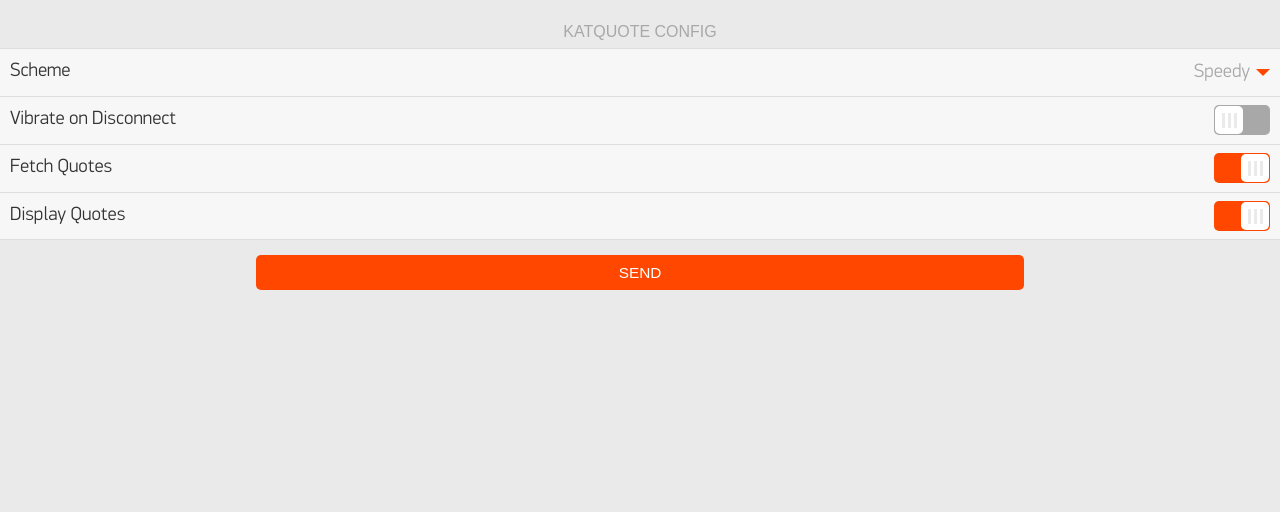
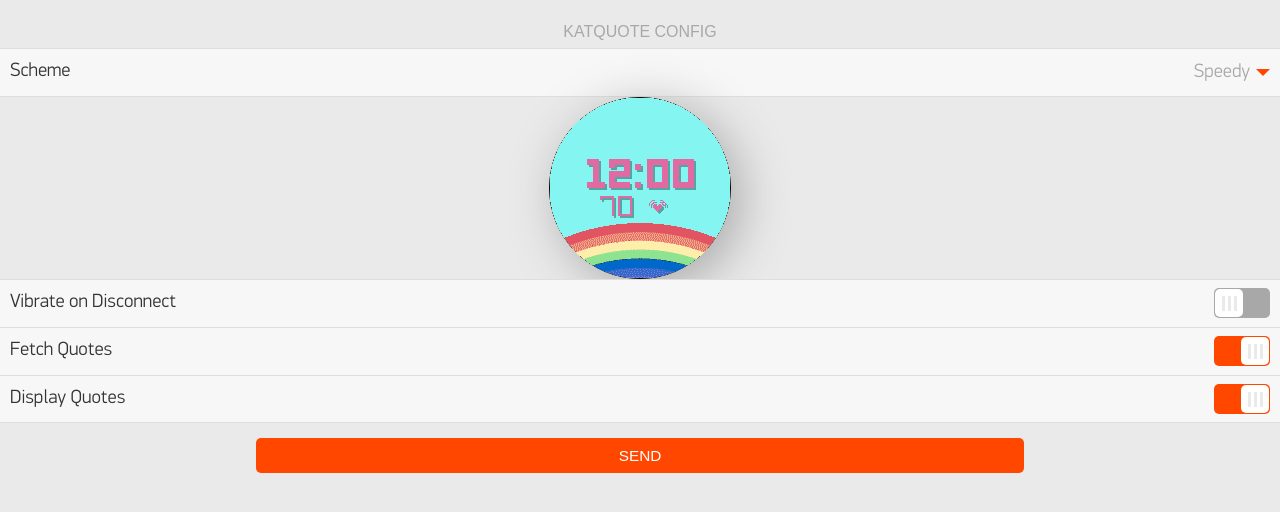
Before and after one commit to thomasstoeckert/configs, a plain HTML site: page kattrack/index.html in a window 1280 px wide. Drawn offline with Linux system fonts and the light colour scheme.

Commit message:
Previews!

```diff
--- a/kattrack/index.html
+++ b/kattrack/index.html
@@ -2,8 +2,9 @@
 <html>
 
 <head>
-    <link rel='stylesheet' type='text/css' href='../slate/css/slate.min.css'>
-    <link rel='stylesheet' type='text/css' href='css/kattrackconfig.css'>
+    <link rel="stylesheet" type="text/css" href="../slate/css/slate.min.css">
+    <link rel="stylesheet" type="text/css" href="css/kattrackconfig.css">
+    <title>Kattrack Config page</title>
 </head>
 
 <body>
@@ -12,7 +13,7 @@
         <div class="item-container-content">
             <label class="item" id="selectorbox">
                 Scheme
-                <select id="schemeselect" dir='rtl' class="item-select">
+                <select id="schemeselect" dir="rtl" class="item-select">
                     <option class="item-select-option">Cowboy</option>
                     <option class="item-select-option">Hyperactive</option>
                     <option class="item-select-option">Bookworm</option>
@@ -21,6 +22,11 @@
                     <option class="item-select-option">Shy</option>
                 </select>
             </label>
+        </div>
+        <div id="preview" style="margin: auto; width: 144px; height: 168px; border: 1px solid black; box-shadow: 10px 10px 50px darkgrey;">
+                <img id="pimage" src="images/basalt/speedy.png">
+        </div>
+        <div class="item-container-content">
             <label class="item">
                 Vibrate on Disconnect
                 <input type="checkbox" class="item-toggle" id="vibeToggle">
--- a/kattrack/js/kattrackconfig.js
+++ b/kattrack/js/kattrackconfig.js
@@ -1,5 +1,9 @@
 var $submitbutton = $('#submitButton');
+var previewImage = document.getElementById("pimage");
+var divThing = document.getElementById("preview");
+var shape = "chalk";
 katLoadOptions();
+updateDivBorder(shape);
 
 var rect = getKatQueryParam('rect', 'false');
 var bw = getKatQueryParam('bw', 'false');
@@ -9,12 +13,23 @@ if(bw === "true"){
 } else {
     selectorBox.style.display = "block";
 }
+if(rect === "true"){
+    shape = "rect";
+} else {
+    shape = "chalk";
+}
+updateImagePath($('#schemeselect').val());
 
 $submitbutton.on('click', function() {
    console.log('Submit');
 
    var return_to = getKatQueryParam('return_to', 'pebblejs://close#');
    document.location = return_to + encodeURIComponent(JSON.stringify(getAndStoreKatConfigData()));
+});
+
+$('#schemeselect').change(function(){
+    console.log('Scheme changed to: ' + $(this).val());
+    updateImagePath($(this).val());
 });
 
 function katLoadOptions(){
@@ -65,3 +80,26 @@ function getKatQueryParam(variable, defaultValue){
 	}
 	return defaultValue || false;
 }
+
+function updateDivBorder(lshape){
+    if(lshape === "chalk"){
+        divThing.style.width = "180px";
+        divThing.style.height = "180px";
+        divThing.style.borderRadius = "180px";
+    } else if (lshape === "rect"){
+        divThing.style.width = "144px";
+        divThing.style.height = "168px";
+        divThing.style.borderRadius = "0px";
+    }
+    divThing.style.margin = "auto";
+    divThing.style.border = "1px solid black";
+    divThing.style.boxShadow = "10px 10px 50px darkgrey";
+    //box-shadow: 10px 10px 50px darkgrey;
+}
+
+function updateImagePath(scheme){
+    var hardwarepath = "images/" + shape + "/" + scheme.toLowerCase() + ".png";
+    console.log('Image path changed to: ' + hardwarepath);
+    previewImage.src = hardwarepath;
+    updateDivBorder(shape);
+}
```
Also changed, not shown: kattrack/images/basalt/bookworm.png (added), kattrack/images/basalt/cowboy.png (added), kattrack/images/basalt/fancy.png (added), kattrack/images/basalt/hyperactive.png (added), kattrack/images/basalt/shy.png (added), kattrack/images/basalt/speedy.png (added), kattrack/images/chalk/bookworm.png (added), kattrack/images/chalk/cowboy.png (added), kattrack/images/chalk/fancy.png (added), kattrack/images/chalk/hyperactive.png (added), kattrack/images/chalk/shy.png (added), kattrack/images/chalk/speedy.png (added).
